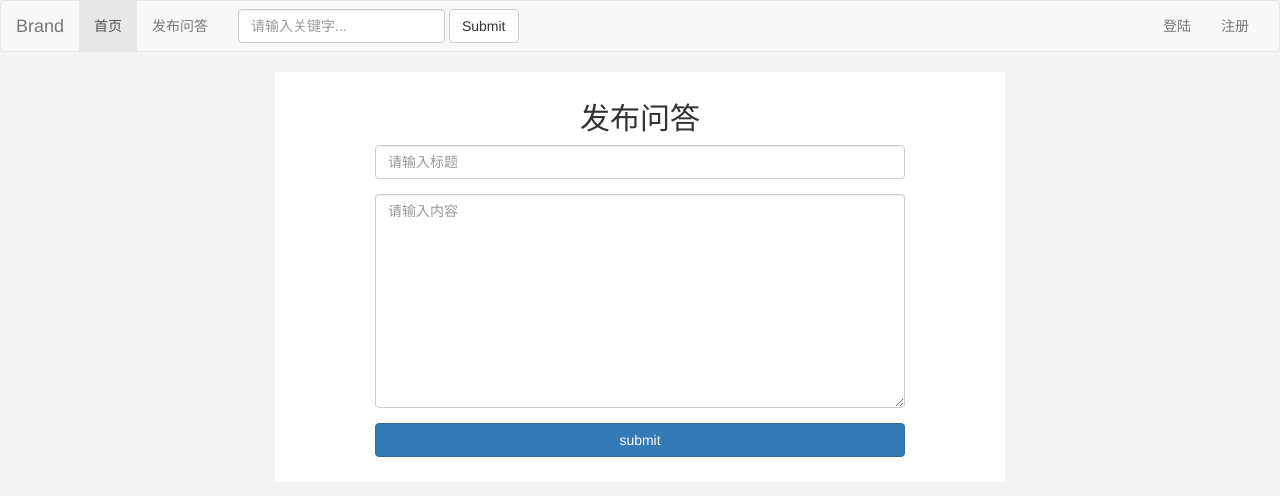
After one commit to colabearwd/final_demo, a Flask app: page /question/ in a window 1280 px wide. The commit adds this page. Shown: the top 496 px of the page. Run offline with Flask 2, Linux system fonts and the light colour scheme; some libraries are stand-ins or nearby versions.

Commit message:
fix last version & add question part

```diff
--- a/app.py
+++ b/app.py
@@ -53,22 +53,31 @@ def register():
                 db.session.commit()
                 return redirect(url_for('login'))
 
+
 @app.context_processor
 def my_content_processor():
     user_id = session.get('user_id')
     if user_id:
         user = User.query.filter(User.id == user_id).first()
         if user:
-            return {'user':user}
+            return {'user': user}
     return {}
 
-@app.route('logout')
+
+@app.route('/logout/')
 def logout():
     session.pop('user_id')
-    #del  session.__delattr__('user_id')
+    # del  session.__delattr__('user_id')
     # session.clear
-    return redirect('index')
+    return redirect(url_for('index'))
 
+
+@app.route('/question/',methods=['GET', 'POST'])
+def question():
+    if request.method == 'GET':
+        return render_template('question.html')
+    else:
+        pass
 
 
 if __name__ == '__main__':
--- a/templates/base.html
+++ b/templates/base.html
@@ -31,7 +31,7 @@
         <div class="collapse navbar-collapse" id="bs-example-navbar-collapse-1">
             <ul class="nav navbar-nav">
                 <li class="active"><a href="#">首页 <span class="sr-only">(current)</span></a></li>
-                <li><a href="#">发布问答</a></li>
+                <li><a href="{{ url_for('question') }}">发布问答</a></li>
 
             </ul>
             <form class="navbar-form navbar-left">
@@ -43,7 +43,7 @@
             <ul class="nav navbar-nav navbar-right">
                 {% if user %}
                     <li><a href="#">{{ user.username }}</a></li>
-                    <li><a href="{{ url_for('register') }}">注销</a></li>
+                    <li><a href="{{ url_for('logout') }}">注销</a></li>
                 {% else %}
                     <li><a href="{{ url_for('login') }}">登陆</a></li>
                     <li><a href="{{ url_for('register') }}">注册</a></li>
--- /dev/null
+++ b/templates/question.html
@@ -0,0 +1,28 @@
+{% extends 'base.html' %}
+
+{% block title %}
+    发布问答
+{% endblock %}
+
+{% block head %}
+<link rel="stylesheet" href="{{ url_for('static',filename='css/login.css') }}">
+{% endblock %}
+
+{% block main %}
+
+    <form class="form-horizontal" method="POST" action="">
+        <div class="form-container">
+            <h2 class="page-title">发布问答</h2>
+            <div class="form-group">
+                <input type="text" class="form-control" name="title" placeholder="请输入标题">
+            </div>
+            <div class="form-group">
+                <textarea name="content" id="" class="form-control" rows="10" placeholder="请输入内容"></textarea>
+            </div>
+            <div class="form-group">
+                <button type="submit" class="btn btn-block btn-primary">submit</button>
+            </div>
+        </div>
+    </form>
+
+{% endblock %}
```
Also changed, not shown: 1 other file.
